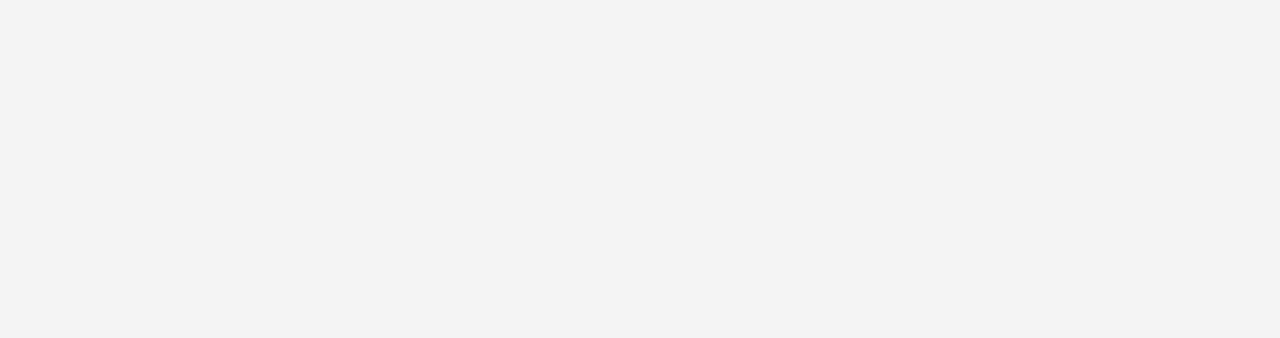
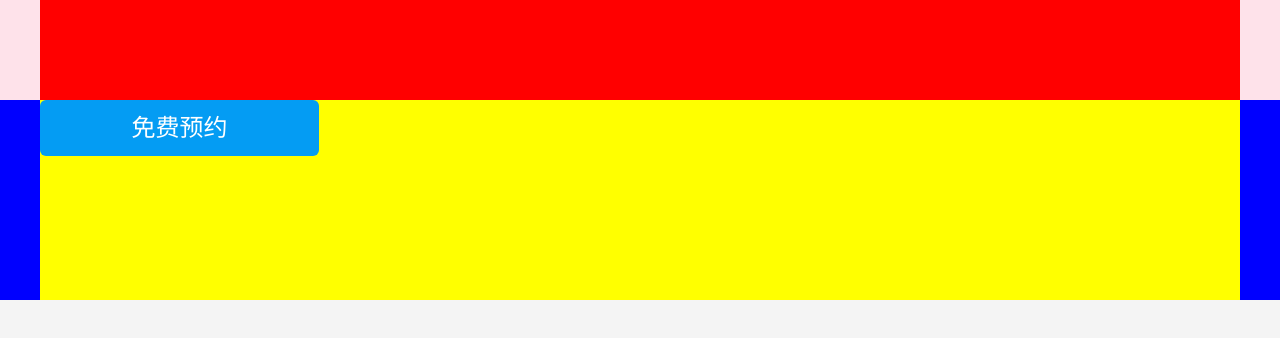
Before and after one commit to lincenying/gulp-startup, a website: page web/index.html in a window 1280 px wide. Drawn offline with Linux system fonts and the light colour scheme.

Commit message:
on 2020-10-23 13:36:02

```diff
--- a/gulpfile.js
+++ b/gulpfile.js
@@ -12,14 +12,14 @@ const pxtorem = require('postcss-pxtorem')
 const browsers = ['> 1%', 'last 3 versions', 'not ie <= 8']
 
 const basedir = 'less/' // <= 修改该路径
-const siteType = 'h5' // <= 网站类型:  h5 或者  web
+const px2rem = false // <= 是否将单位 px 转成 rem [true | false]
 
 const processors = [
     autoprefixer({
         browsers
     })
 ]
-if (siteType === 'h5') {
+if (px2rem) {
     processors.push(
         pxtorem({
             rootValue: 100,
--- a/web/index.html
+++ b/web/index.html
@@ -8,11 +8,17 @@
     <link rel="author" type="text/plain" href="">
     <link rel="stylesheet" type="text/css" href="css/style.css">
     <meta name="viewport" content="width=device-width,initial-scale=1.0,maximum-scale=1.0,minimum-scale=1.0,user-scalable=no"/>
-    <!--<script>(function(s,k,e){var q=document;var r=q.documentElement;var j=window;var h="addEventListener";var p="getBoundingClientRect";var m="pageshow";var c=q.head||q.getElementsByTagName("HEAD")[0];var o=q.createElement("STYLE");var n;var g="text-size-adjust:100%;";var b="-webkit-"+g+"-moz-"+g+"-ms-"+g+"-o-"+g+g;var l=p in r;var a=null;function f(){var d=Math.min((l?r[p]().width:j.innerWidth)/(s/k),e);if(d!=a){o.innerHTML="html{font-size:"+d+"px!important;"+b+"}";a=d}}function i(){clearTimeout(n);n=setTimeout(f,500)}s=s||320;k=k||16;e=e||32;c.appendChild(o);q[h]("DOMContentLoaded",f,false);if("on"+m in j){j[h](m,function(d){if(d.persisted){i()}},false)}else{j[h]("load",i,false)}j[h]("resize",i,false);f()})(750,100,72);</script>-->
 </head>
 <body>
 <div class="wrap">
-
+    <div class="top-wrap">
+        <div class="top"></div>
+    </div>
+    <div class="center-wrap">
+        <div class="center">
+            <button>免费预约</button>
+        </div>
+    </div>
 </div>
 </body>
 </html>
--- a/web/scss/style.scss
+++ b/web/scss/style.scss
@@ -1,11 +1,31 @@
-@import "_reset";
+@import '_reset';
 
-// @media screen and (max-width: 320px) {
+// 设计稿宽度
+$vm_design: 1920;
+// 为什么设置 100? 设置成便于计算, 计算rem时只需要将 设计稿的宽度 / 100 即可
+$vm_fontsize: 100;
 
-// }
-// @media screen and (min-width: 540px) {
+html {
+    font-size: $vm_fontsize / $vm_design * 100vw;
+    @media screen and (min-width: 1230px) {
+        font-size: $vm_fontsize / 1200 * 1200px;
+    }
+    @media screen and (max-width: 1024px) {
+        font-size: $vm_fontsize / 1200 * 1024px;
+    }
+}
 
-// }
+@mixin width {
+    width: 12rem;
+    margin: 0 auto;
+    @media screen and (max-width: 1230px) {
+        width: 100%;
+    }
+    @media screen and (max-width: 1024px) {
+        width: 1024PX;
+    }
+}
+
 body {
     background: #f4f4f4;
     color: #000;
@@ -14,4 +34,29 @@ body {
 }
 .wrap {
     background: #fee2ea;
+    .top-wrap {
+        .top {
+            @include width;
+            height: 1rem;
+            background: red;
+        }
+    }
+    .center-wrap {
+        background: blue;
+        .center {
+            @include width;
+            height: 2rem;
+            background: yellow;
+            button {
+                width: 2.79rem;
+                height: 0.56rem;
+                background: #049cf3;
+                border-radius: 0.06rem;
+                border: none;
+                font-size: 0.24rem;
+                color: #ffffff;
+                line-height: 0.56rem;
+            }
+        }
+    }
 }
```
Also changed, not shown: README.md, web/css/style.css.
